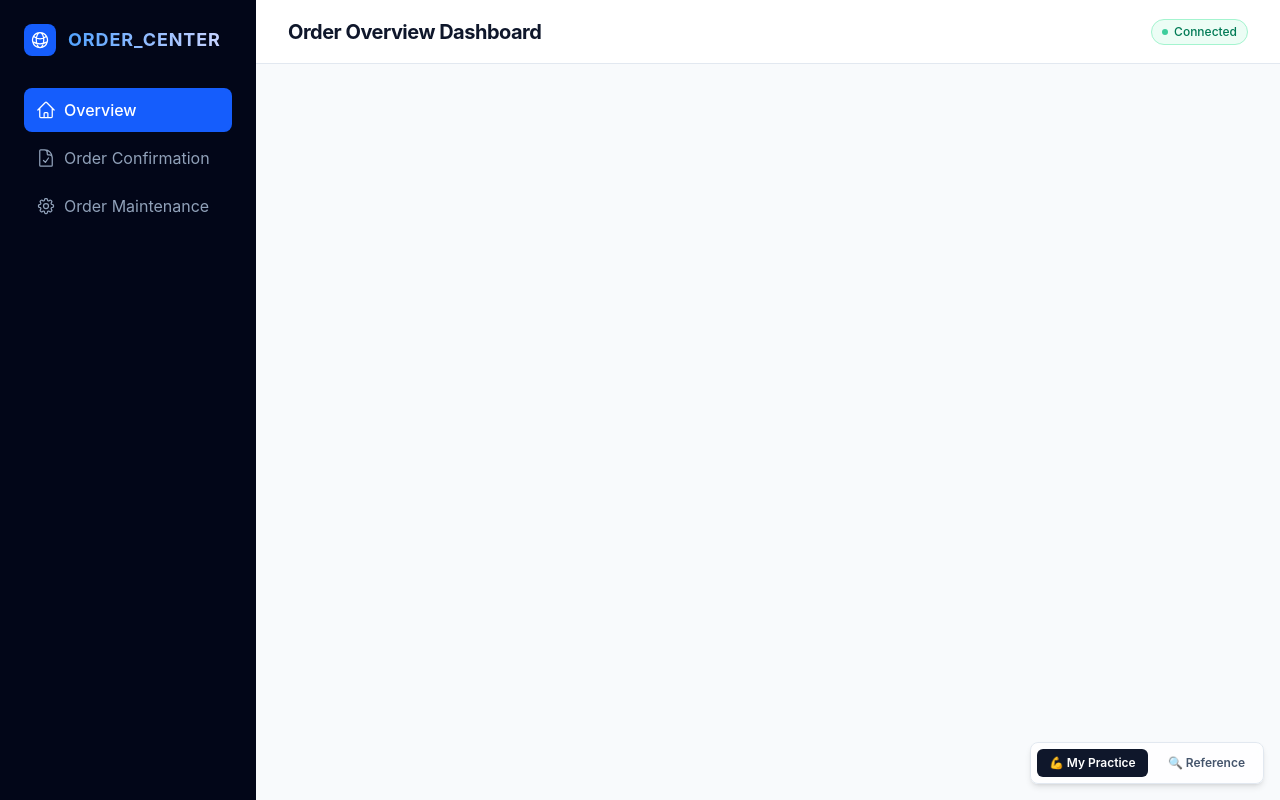
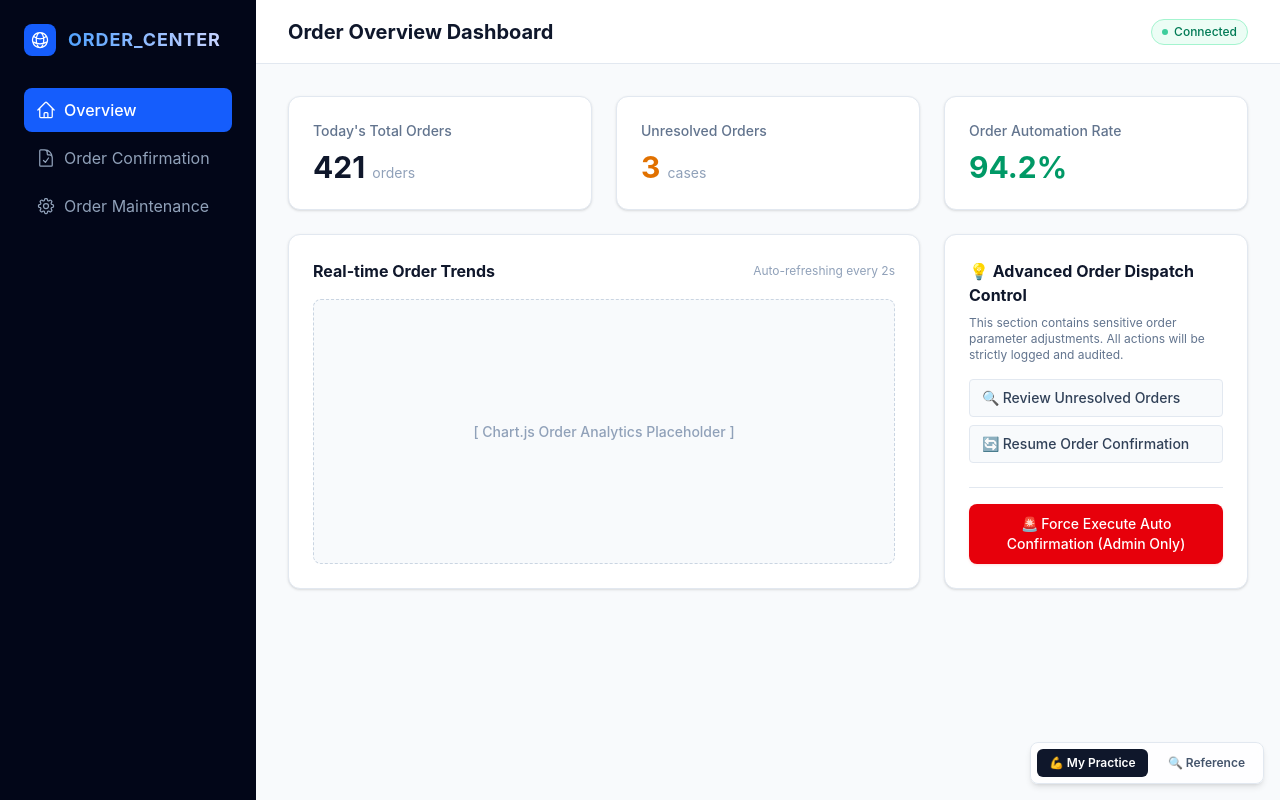
Before and after one commit to twinkle8s/enterprise-dashboard, a React (Vite) app: page / in a window 1280 px wide. Built offline with nearby package versions, Linux system fonts and the light colour scheme.

Commit message:
feat: complete main content body with cards grid, chart placeholder, and advanced order pipeline controls

```diff
--- a/src/MyDashboard.tsx
+++ b/src/MyDashboard.tsx
@@ -53,11 +53,12 @@ export default function MyDashboard() {
         </div>
         {/* Bottom User Info & Role Switcher */}
       </aside>
+
       {/* Right Main Content */}
-      <main className="flex-1">
-        {/* Top Header */}
-        <header className="h-16 bg-white border-b border-slate-200 flex items-center justify-between px-8">
-          <h1 className="text-xl font-bold text-slate-900 tracking-tight">
+      <main className="flex-1 flex flex-col min-w-0 overflow-y-auto">
+        {/* Header */}
+        <header className="h-16 bg-white border-b border-slate-200 flex items-center justify-between px-8 shrink-0">
+          <h1 className="text-xl font-bold text-slate-900">
             Order Overview Dashboard
           </h1>
           <div className="flex items-center">
@@ -67,6 +68,87 @@ export default function MyDashboard() {
             </span>
           </div>
         </header>
+
+        {/* Container */}
+        <div className="p-8 space-y-6 max-w-7xl w-full mx-auto">
+          {/* Summary Cards */}
+          <section className="grid grid-cols-1 md:grid-cols-3 gap-6">
+            <div className="p-6 bg-white rounded-xl border border-slate-200 shadow-sm">
+              <p className="text-sm font-medium text-slate-500">
+                Today's Total Orders
+              </p>
+              <p className="text-3xl font-bold text-slate-900 mt-2">
+                421{" "}
+                <span className="text-sm font-normal text-slate-400">
+                  orders
+                </span>
+              </p>
+            </div>
+            <div className="p-6 bg-white rounded-xl border border-slate-200 shadow-sm">
+              <p className="text-sm font-medium text-slate-500">
+                Unresolved Orders
+              </p>
+              <p className="text-3xl font-bold text-amber-600 mt-2">
+                3{" "}
+                <span className="text-sm font-normal text-slate-400">
+                  cases
+                </span>
+              </p>
+            </div>
+            <div className="p-6 bg-white rounded-xl border border-slate-200 shadow-sm">
+              <p className="text-sm font-medium text-slate-500">
+                Order Automation Rate
+              </p>
+              <p className="text-3xl font-bold text-emerald-600 mt-2">94.2%</p>
+            </div>
+          </section>
+
+          {/* Core Chart and Controls */}
+          <section className="grid grid-cols-1 lg:grid-cols-3 gap-6">
+            {/* Chart Area */}
+            <div className="lg:col-span-2 p-6 bg-white rounded-xl border border-slate-200 shadow-sm flex flex-col justify-between min-h-75">
+              <div className="flex justify-between items-center mb-4">
+                <h3 className="font-bold text-slate-900">
+                  Real-time Order Trends
+                </h3>
+                <span className="text-xs text-slate-400">
+                  Auto-refreshing every 2s
+                </span>
+              </div>
+              <div className="flex-1 bg-slate-50 rounded-lg border border-dashed border-slate-300 flex items-center justify-center text-slate-400 text-sm font-medium">
+                [ Chart.js Order Analytics Placeholder ]
+              </div>
+            </div>
+
+            {/* Control Panel */}
+            <div className="bg-white p-6 rounded-xl border border-slate-200 shadow-sm flex flex-col justify-between">
+              <div>
+                <h3 className="font-bold text-slate-900 mb-2">
+                  💡 Advanced Order Dispatch Control
+                </h3>
+                <p className="text-xs text-slate-500 mb-4">
+                  This section contains sensitive order parameter adjustments.
+                  All actions will be strictly logged and audited.
+                </p>
+
+                <div className="space-y-2">
+                  <button className="w-full text-left px-3 py-2 text-sm rounded bg-slate-50 border border-slate-200 font-medium text-slate-700 hover:bg-slate-100 transition-all">
+                    🔍 Review Unresolved Orders
+                  </button>
+                  <button className="w-full text-left px-3 py-2 text-sm rounded bg-slate-50 border border-slate-200 font-medium text-slate-700 hover:bg-slate-100 transition-all">
+                    🔄 Resume Order Confirmation
+                  </button>
+                </div>
+              </div>
+
+              <div className="mt-6 pt-4 border-t border-slate-200">
+                <button className="w-full bg-red-600 hover:bg-red-700 text-white font-medium text-sm py-2.5 px-4 rounded-lg shadow-sm shadow-red-100 transition-all">
+                  🚨 Force Execute Auto Confirmation (Admin Only)
+                </button>
+              </div>
+            </div>
+          </section>
+        </div>
       </main>
     </div>
   );
```
